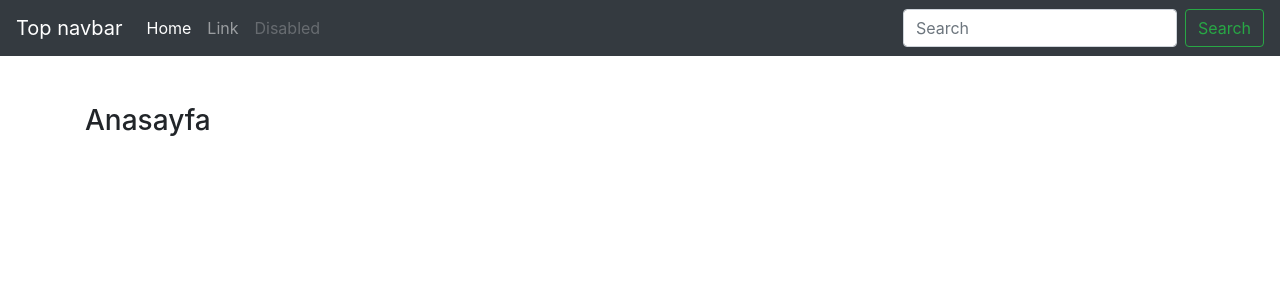
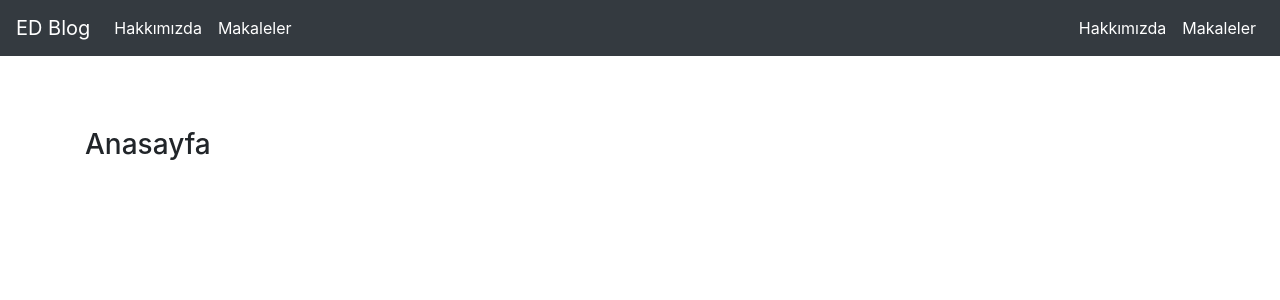
Before and after one commit to demirtaserdem/learn, a Flask app: page / in a window 1280 px wide. Shown: the top 300 px of the page. Run offline with Flask 2, Linux system fonts and the light colour scheme; some libraries are stand-ins or nearby versions.

Commit message:
18. Navigation Bar Özelleştirme

```diff
--- a/templates/includes/navbar.html
+++ b/templates/includes/navbar.html
@@ -1,23 +1,27 @@
 <nav class="navbar navbar-expand-md navbar-dark bg-dark mb-4">
-    <a class="navbar-brand" href="#">Top navbar</a>
+    <a class="navbar-brand" href="/">ED Blog</a>
     <button class="navbar-toggler" type="button" data-toggle="collapse" data-target="#navbarCollapse" aria-controls="navbarCollapse" aria-expanded="false" aria-label="Toggle navigation">
       <span class="navbar-toggler-icon"></span>
     </button>
+
     <div class="collapse navbar-collapse" id="navbarCollapse">
       <ul class="navbar-nav mr-auto">
         <li class="nav-item active">
-          <a class="nav-link" href="#">Home <span class="sr-only">(current)</span></a>
+          <a class="nav-link" href="/about">Hakkımızda</a>
         </li>
-        <li class="nav-item">
-          <a class="nav-link" href="#">Link</a>
+        <li class="nav-item active">
+                <a class="nav-link" href="/articles">Makaleler</a>
         </li>
-        <li class="nav-item">
-          <a class="nav-link disabled" href="#">Disabled</a>
-        </li>
-      </ul>
-      <form class="form-inline mt-2 mt-md-0">
-        <input class="form-control mr-sm-2" type="text" placeholder="Search" aria-label="Search">
-        <button class="btn btn-outline-success my-2 my-sm-0" type="submit">Search</button>
-      </form>
-    </div>
-  </nav>
+        </ul>
+
+        <ul class="navbar-nav ml-auto">
+            <li class="nav-item active">
+              <a class="nav-link" href="/about">Hakkımızda</a>
+            </li>
+            <li class="nav-item active">
+                    <a class="nav-link" href="/articles">Makaleler</a>
+            </li>
+        </ul>
+     </div>
+
+    </nav>
--- a/templates/layout.html
+++ b/templates/layout.html
@@ -9,12 +9,10 @@
 <body>
     {% include "includes/navbar.html" %}
 
-    <br>
+    <br><br>
     <div class = "container">
         {% block body %}
         {% endblock  %}
-
-
     </div>
 
 
```
